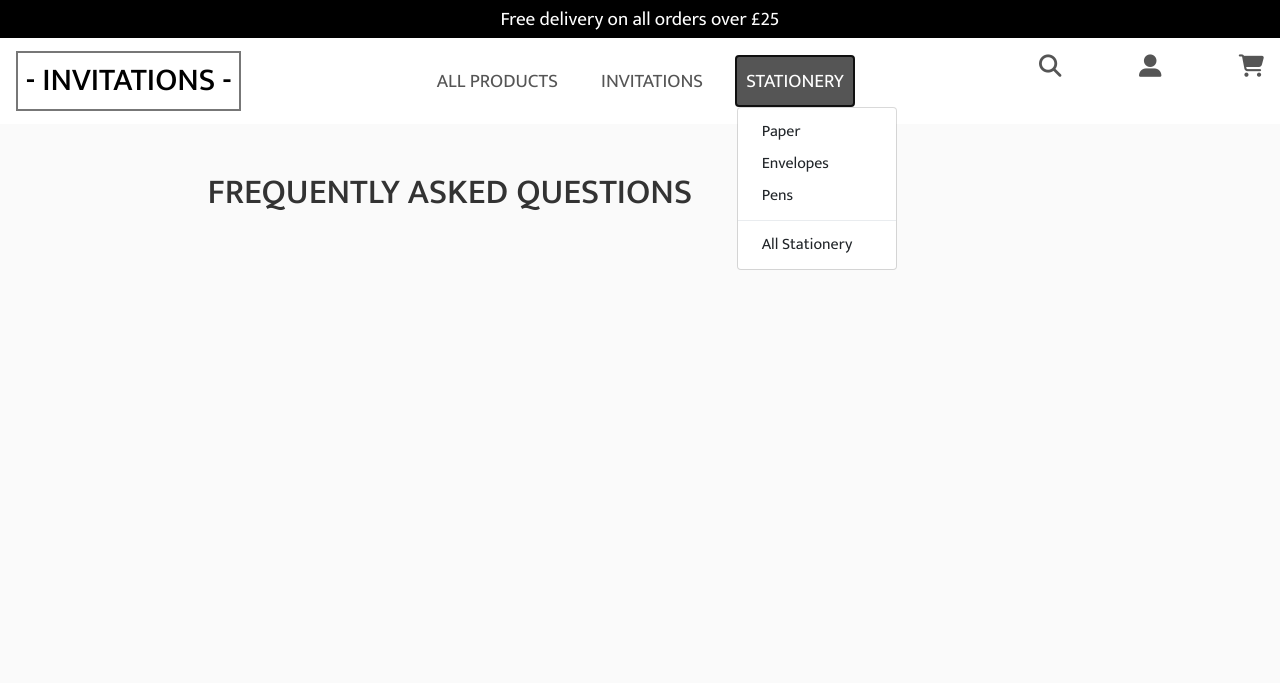
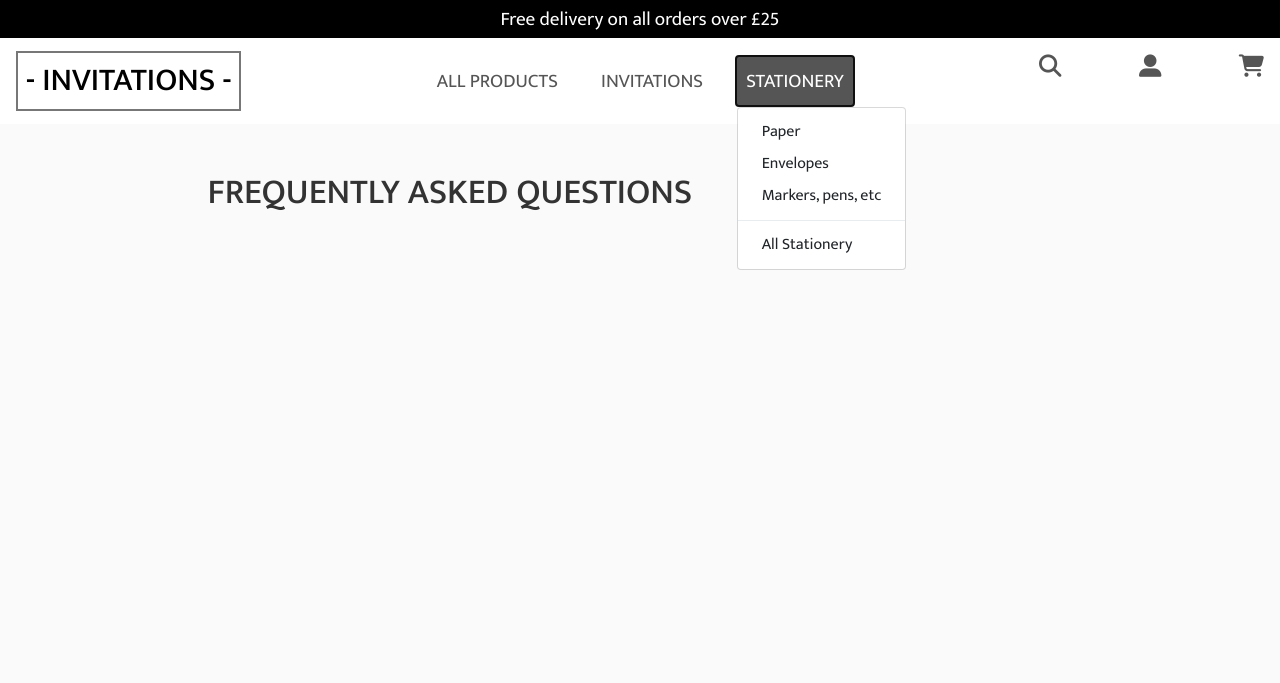
Before and after one commit to Code-Institute-Submissions/milestone-4-INVITATIONS, a Django app: page /faq/ in a window 1280 px wide, after a click on "STATIONERY". Shown: the top 683 px of the page. Run offline with Django 3.2, Linux system fonts and the light colour scheme; data that the repository does not hold is empty; parts of the project's set-up code (start-up, migrations or seed data) failed here and were passed over; some libraries are stand-ins or nearby versions.

Commit message:
Update category name

```diff
--- a/templates/base.html
+++ b/templates/base.html
@@ -95,7 +95,7 @@
                         <div class="dropdown-menu" aria-labelledby="stationery-dropdown">
                             <a class="dropdown-item" href="#">Paper</a>
                             <a class="dropdown-item" href="#">Envelopes</a>
-                            <a class="dropdown-item" href="#">Pens</a>
+                            <a class="dropdown-item" href="#">Markers, pens, etc</a>
                             <div class="dropdown-divider"></div>
                             <a class="dropdown-item" href="#">All Stationery</a>
                         </div>
```
